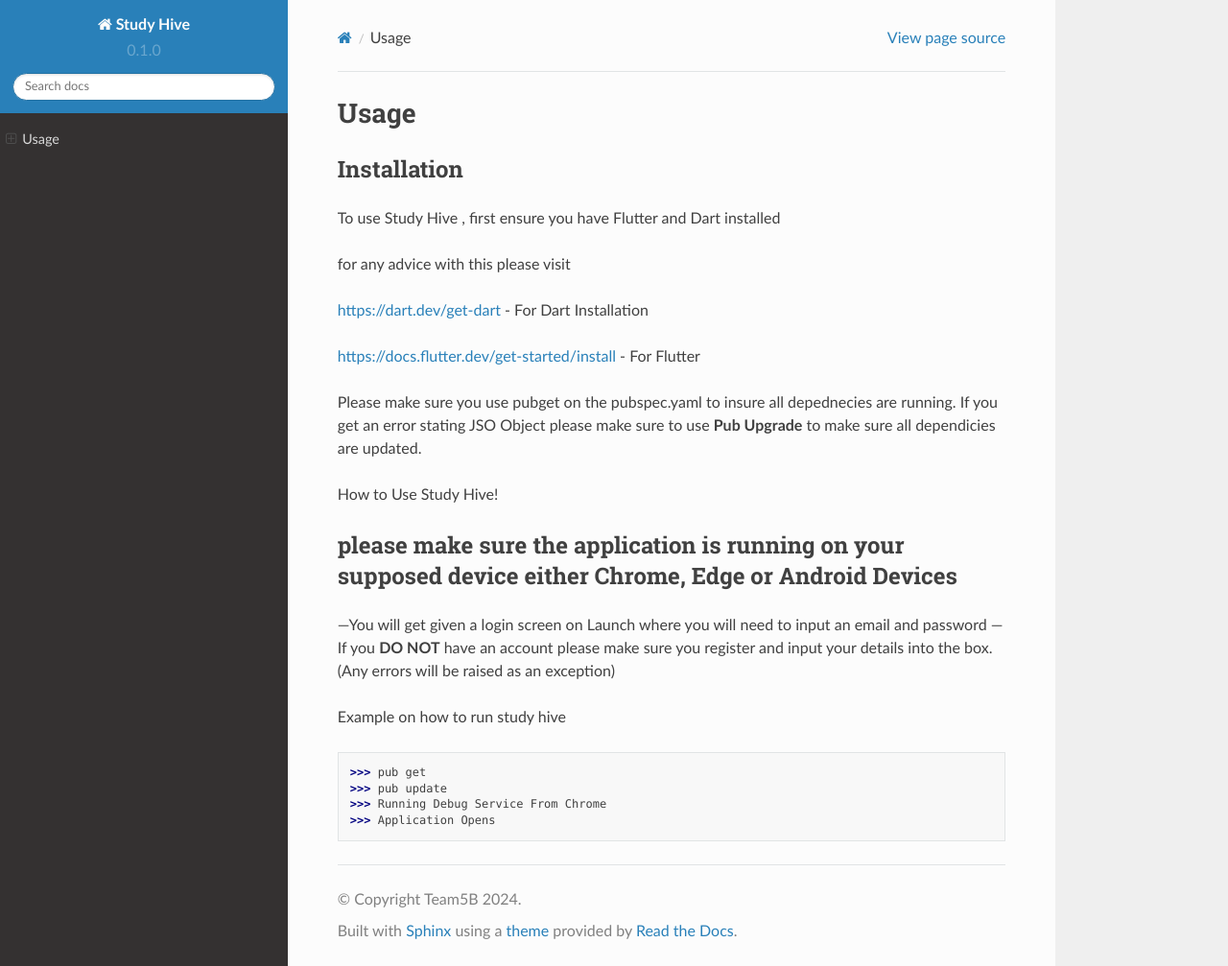
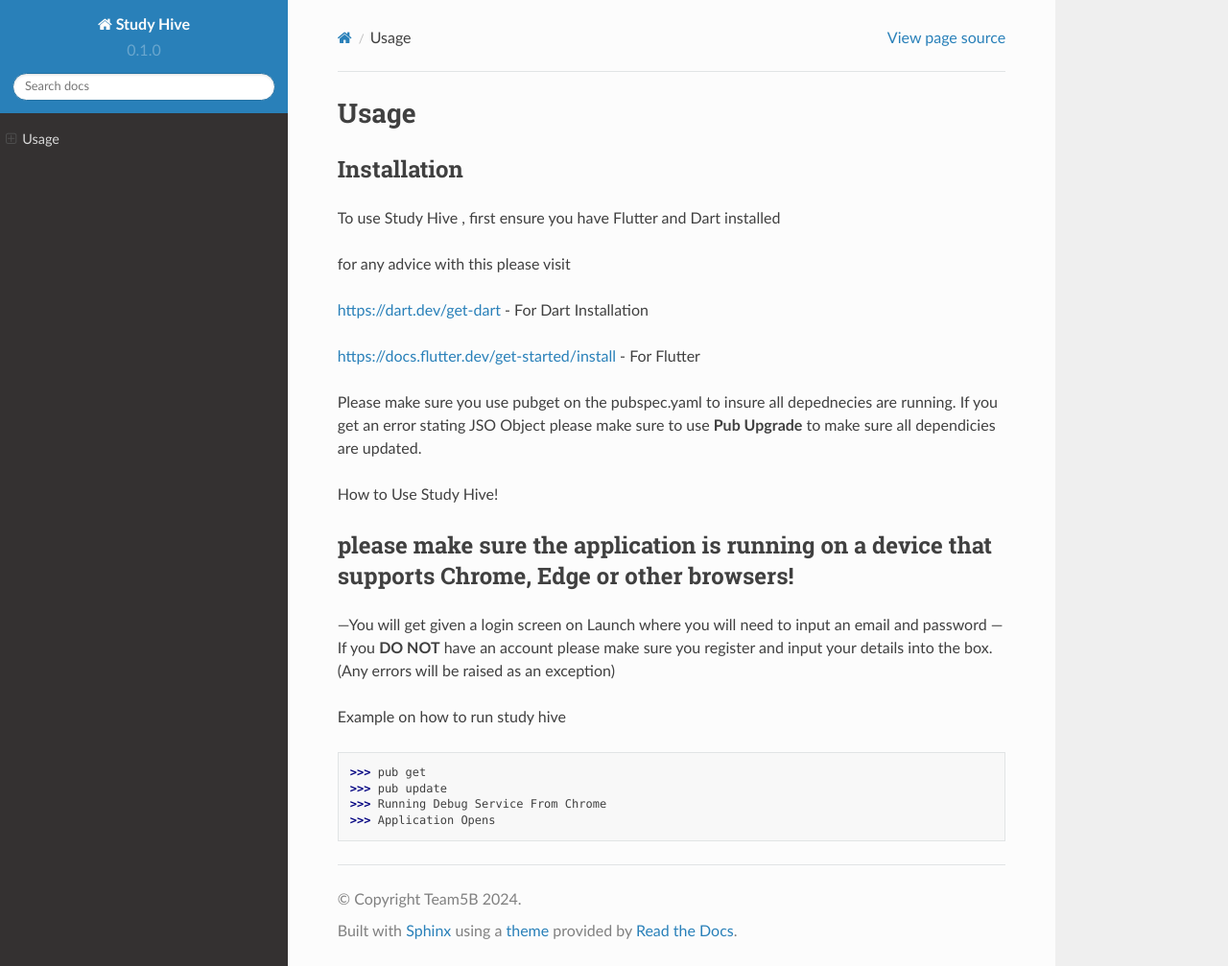
Before and after one commit to Harry-Howard/readthedocs, a Sphinx documentation site: the page built from docs/source/usage.rst, in a window 1280 px wide and 1007 px high. Shown: the whole window at 96% size. Built offline with Sphinx 7.4.7 and the Read the Docs theme 2.0.0, drawn with Linux system fonts in a browser that asks for light colours.

Commit message:
Update usage.rst

```diff
--- a/docs/source/usage.rst
+++ b/docs/source/usage.rst
@@ -21,7 +21,7 @@
 
 How to Use Study Hive!
 
-please make sure the application is running on your supposed device **either Chrome, Edge or Android Devices**
+please make sure the application is running on a device that supports **Chrome, Edge or other browsers!**
 ----------------
 
 ---You will get given a login screen on Launch where you will need to input an email and password
```
